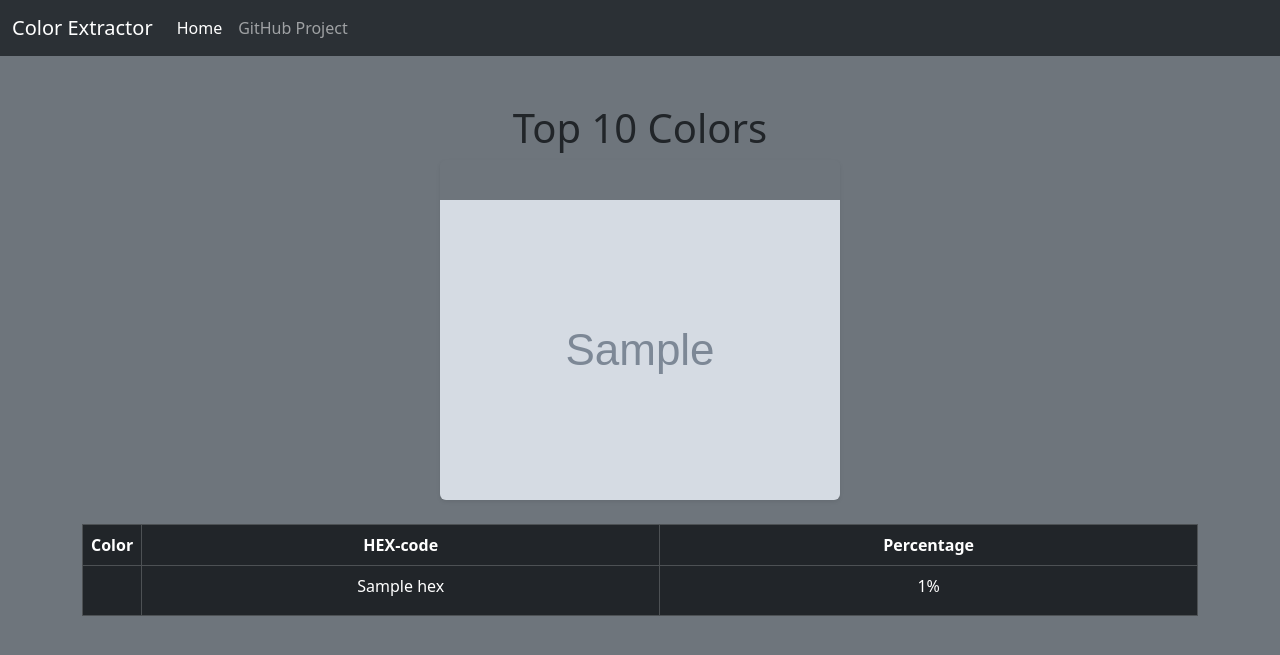
After one commit to antoniorodr/color_extractor, a Flask app: template templates/result.html in a window 1280 px wide. The commit adds this page. Shown: the top 655 px of the page. Run offline with Flask 3, Linux system fonts and the light colour scheme; the template is opened without the code that fills it: most values are stand-ins (such as "Sample title", 1, 10 or a date in 2020); grey boxes marked "Sample" are stand-in pictures; some libraries are stand-ins or nearby versions.

Commit message:
project completed

```diff
--- a/main.py
+++ b/main.py
@@ -1,22 +1,55 @@
-from flask import Flask, render_template
+from flask import Flask, render_template, request, url_for
 from flask_bootstrap import Bootstrap5
 import numpy as np
-
+from PIL import Image
+from collections import Counter
+import os
 
 app = Flask(__name__)
 
 bootstrap = Bootstrap5(app)
 
+UPLOAD_FOLDER = "static/uploads"
+os.makedirs(UPLOAD_FOLDER, exist_ok=True)
 
-@app.route("/")
+@app.route("/", methods = ["POST", "GET"])
 def home():
+    if request.method == "POST":
+        pass
     return render_template("index.html")
 
-# @app.route("/colors")
-# def get_colors():
-#     np.unique(img.reshape(-1, img.shape[2]), axis=0)
 
+@app.route("/colors", methods = ["POST"])
+def get_colors():
+    uploaded_file = request.files.get("file")
+    if not uploaded_file:
+        e = "No file was uploaded"
+        return render_template("error.html", error = e)
+    try:
+        image = Image.open(uploaded_file).convert("RGB")
+        image = image.resize((100, 100))
+        pixels = np.array(image).reshape(-1, 3)
+        counter = Counter(map(tuple, pixels))
+        total_pixels = sum(counter.values())
+        top_colors = counter.most_common(10)
+        color_data = [
+            {
+                "hex": "#{:02x}{:02x}{:02x}".format(*color),
+                "percentage": round((count / total_pixels) * 100, 2)
+            }
+            for color, count in top_colors
+        ]
 
+        image_path = os.path.join(UPLOAD_FOLDER, uploaded_file.filename)
+        image.save(image_path)
+
+        return render_template(
+            "result.html",
+            color_data=color_data,
+            image_url=url_for("static", filename=f"uploads/{uploaded_file.filename}")
+        )
+    except Exception as e:
+        return render_template("error.html", error = e)
 
 if __name__ == "__main__":
     app.run(debug = True)
--- /dev/null
+++ b/templates/result.html
@@ -0,0 +1,35 @@
+{% extends 'base.html' %}
+{% block title %}Colors and Percentages{% endblock %}
+
+{% block content %}
+<div class="container mt-5">
+    <div class="row">
+        <div class="col text-center">
+            <h1>Top 10 Colors</h1>
+            <img src="{{ image_url }}" class="img-fluid rounded shadow-sm" alt="Uploaded Image" style="padding-top: 40px; max-height: 600px;">
+        </div>
+    </div>
+    <div class="row mt-4">
+        <div class="col">
+            <table class="table table-dark table-bordered table-hover text-center">
+                <thead class="thead-light">
+                    <tr>
+                        <th>Color</th>
+                        <th>HEX-code</th>
+                        <th>Percentage</th>
+                    </tr>
+                </thead>
+                <tbody>
+                    {% for color in color_data %}
+                    <tr>
+                        <td style="background-color: {{ color['hex'] }}; width: 50px; height: 50px;"></td>
+                        <td>{{ color['hex'] }}</td>
+                        <td>{{ color['percentage'] }}%</td>
+                    </tr>
+                    {% endfor %}
+                </tbody>
+            </table>
+        </div>
+    </div>
+</div>
+{% endblock %}
--- a/templates/upload.html
+++ b/templates/upload.html
@@ -1,6 +1,6 @@
 <div class="container">
     <h2 class="mt-4 mb-3">Upload File</h2>
-    <form action="/upload" method="POST" enctype="multipart/form-data">
+    <form action={{ url_for("get_colors") }} method="POST" enctype="multipart/form-data">
         <div class="form-group">
             <input type="file" name="file" class="form-control-file mb-3" />
         </div>
```
Also changed, not shown: templates/error.html (added, +11 -0 lines).
